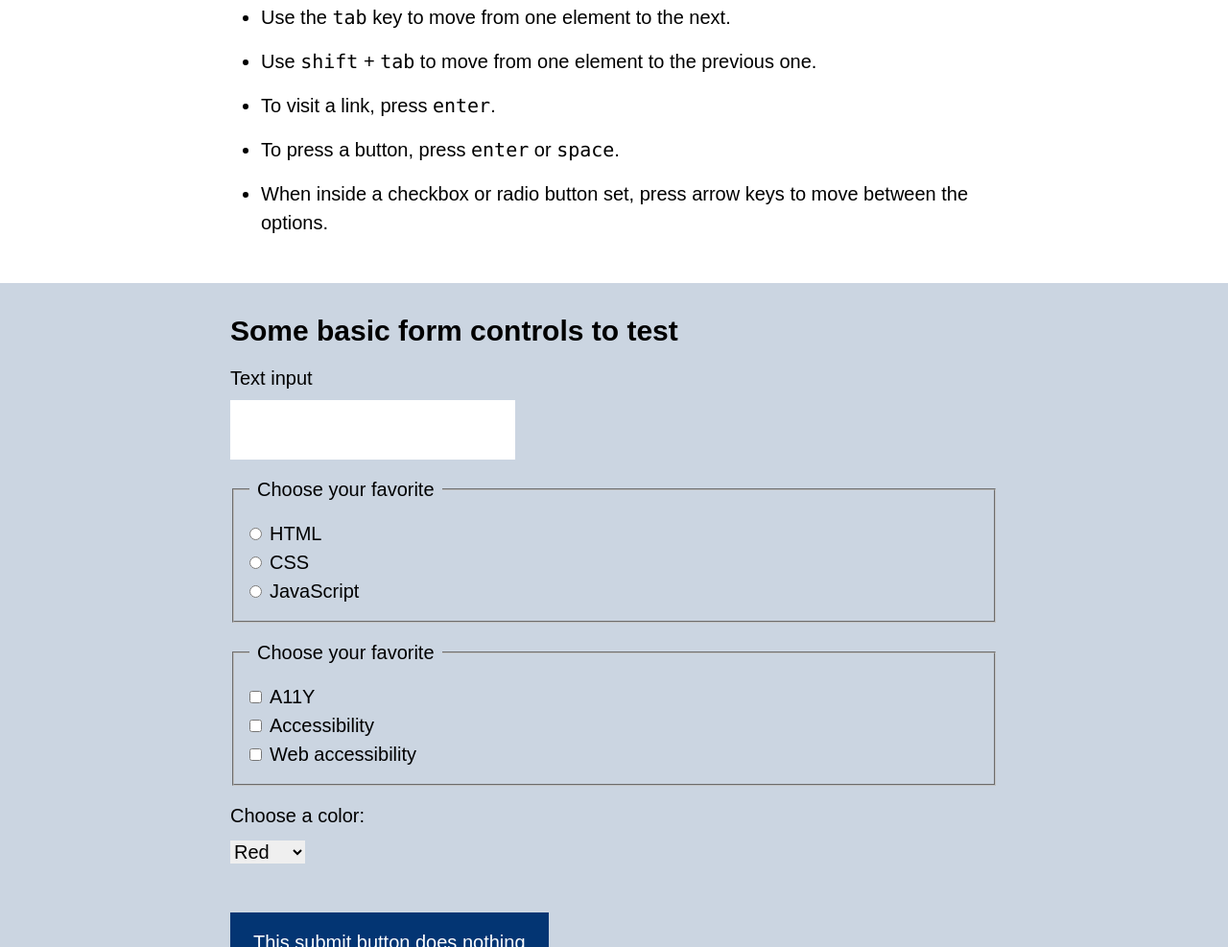
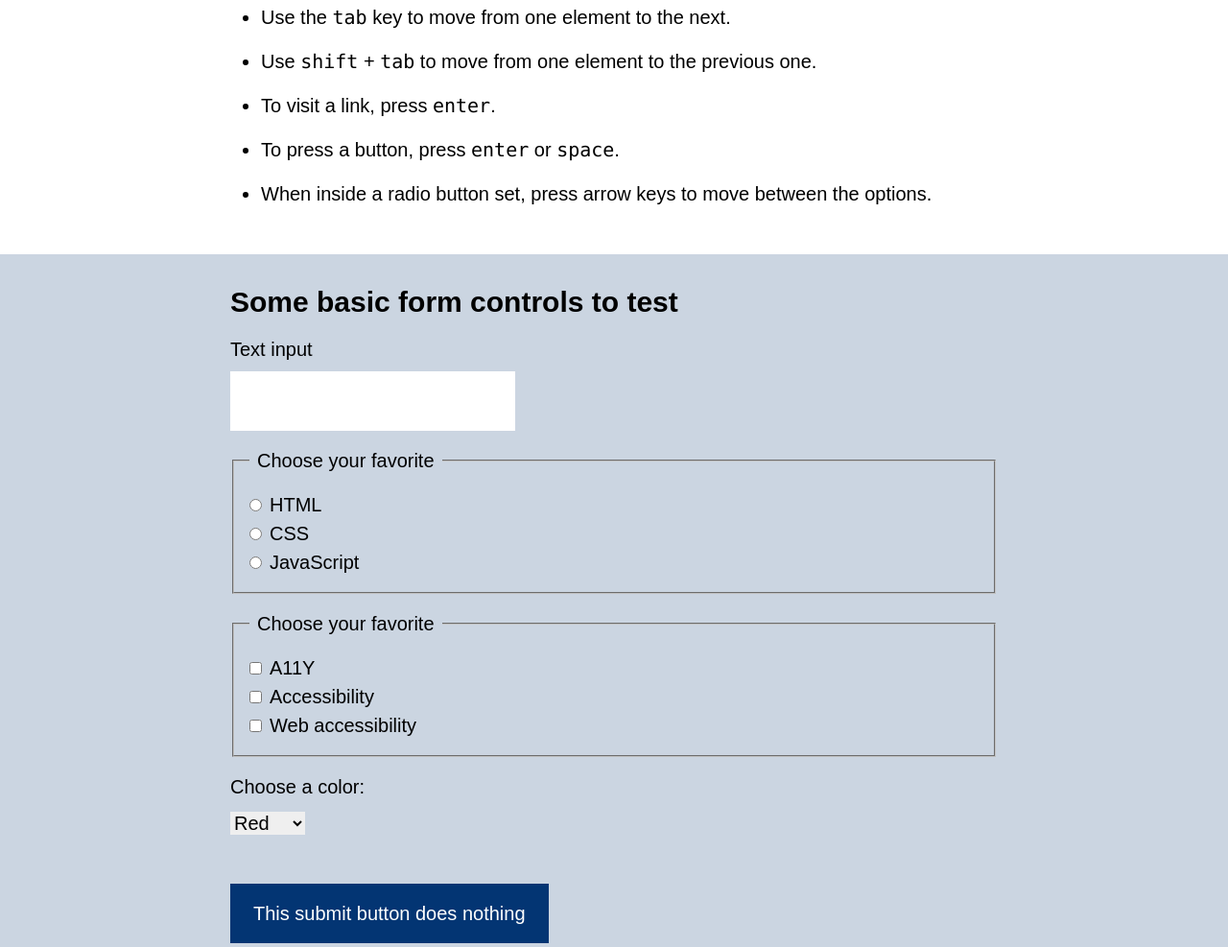
Before and after one commit to calydia/a11y-testing, a Gatsby site: page /testing-keyboard-accessibility in a window 1280 px wide. Shown: the part 1215-2202 px from the top of the page at 96% size. Built offline with nearby package versions, Linux system fonts and the light colour scheme; Gatsby itself is replaced by a stand-in of ours.

Commit message:
Fix a brain fart in content

```diff
--- a/src/pages/testing-keyboard-accessibility.js
+++ b/src/pages/testing-keyboard-accessibility.js
@@ -67,7 +67,7 @@ const KeyboardPage = () => {
                   To press a button, press <code>enter</code> or <code>space</code>.
                 </li>
                 <li>
-                  When inside a checkbox or radio button set, press arrow keys to move between the options.
+                  When inside a radio button set, press arrow keys to move between the options.
                 </li>
               </ul>
             </div>
```
